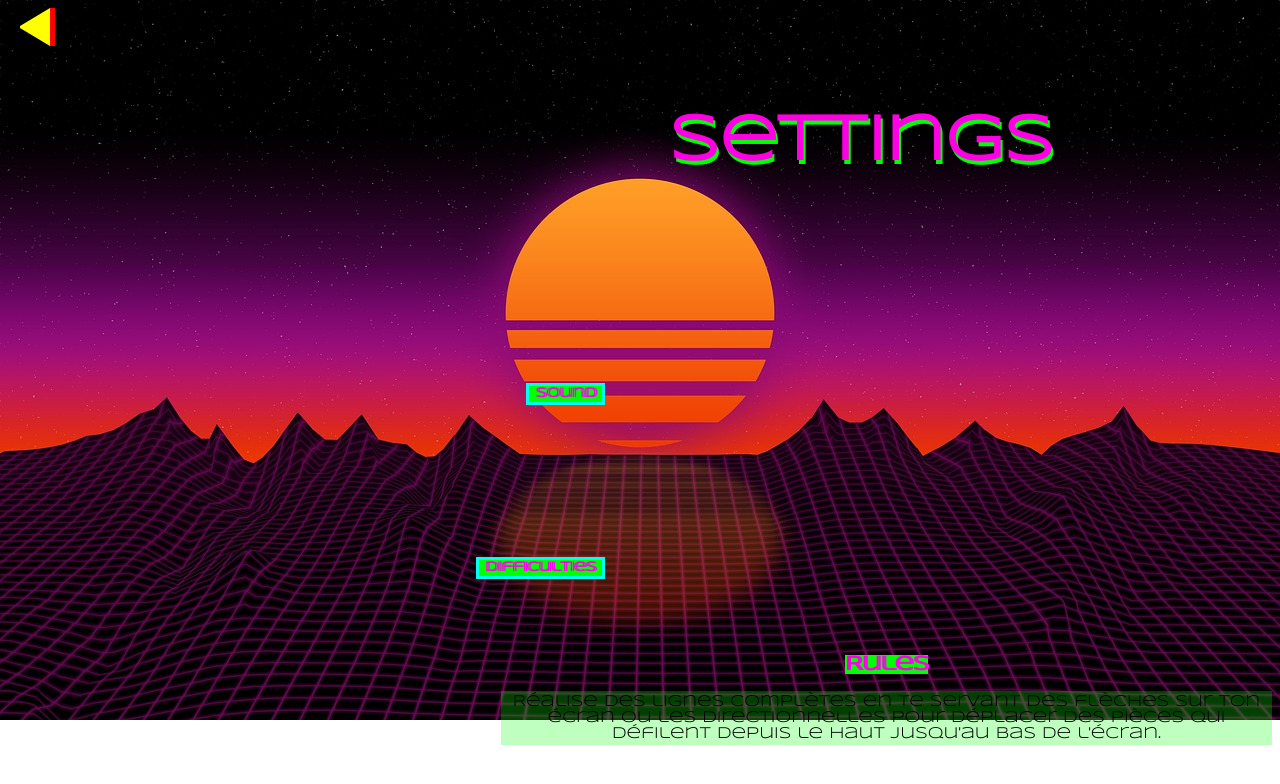
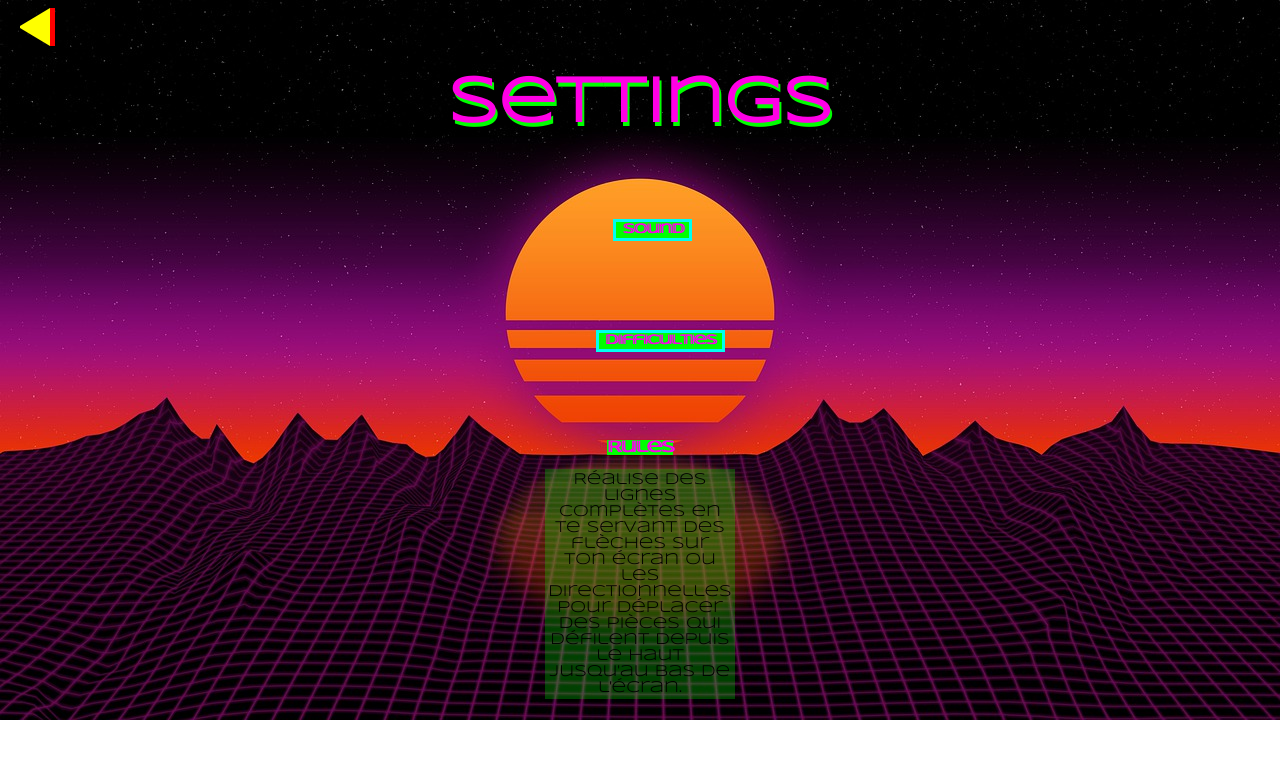
Before and after one commit to PiDartevelle/ZeroAgain, a website: page settings.html in a window 1280 px wide. Drawn offline with nearby package versions, Linux system fonts and the light colour scheme.

Commit message:
goods sizes for the navigateur version

```diff
--- a/settings.css
+++ b/settings.css
@@ -98,22 +98,36 @@ table:hover {
         background-size: 100%;
     }
     h1 {
-        margin-left: 35%;
+        margin-left: auto;
+        margin-right: auto;
+        margin-top: 2%;
+    }
+    .sound {
+       margin-top: 3%;
+       margin-left: 47.9%;
+       margin-bottom: 2%;
+
+    }
+    .diff {
+        margin-top: 5%;
+        margin-left: 46.5%;
+        margin-bottom: 2%;
+    }
+    .show {
+        margin: 0 35% 0 35%;
+    }
+    .pop {
+        margin: 0 35% 0 35%;
+    }
+    .rules {
         margin-top: 5%;
     }
-    .sound {
-       margin-top: 13%;
-       margin-right: 2.5%;
-       margin-left: 41%;
+    h2 {
+        font-size: 2vh;
     }
-    .diff {
-        margin-left: 37%;
-    }
-    .rules {
-        margin-top: 6%;
-        margin-left: 39%;
-    }
-    .show {
-        margin: 0 10% 0 10%;
+    table {
+        table-layout: fixed;
+        width: 15%;
+        margin-left: 42.5%;
     }
 }
```
